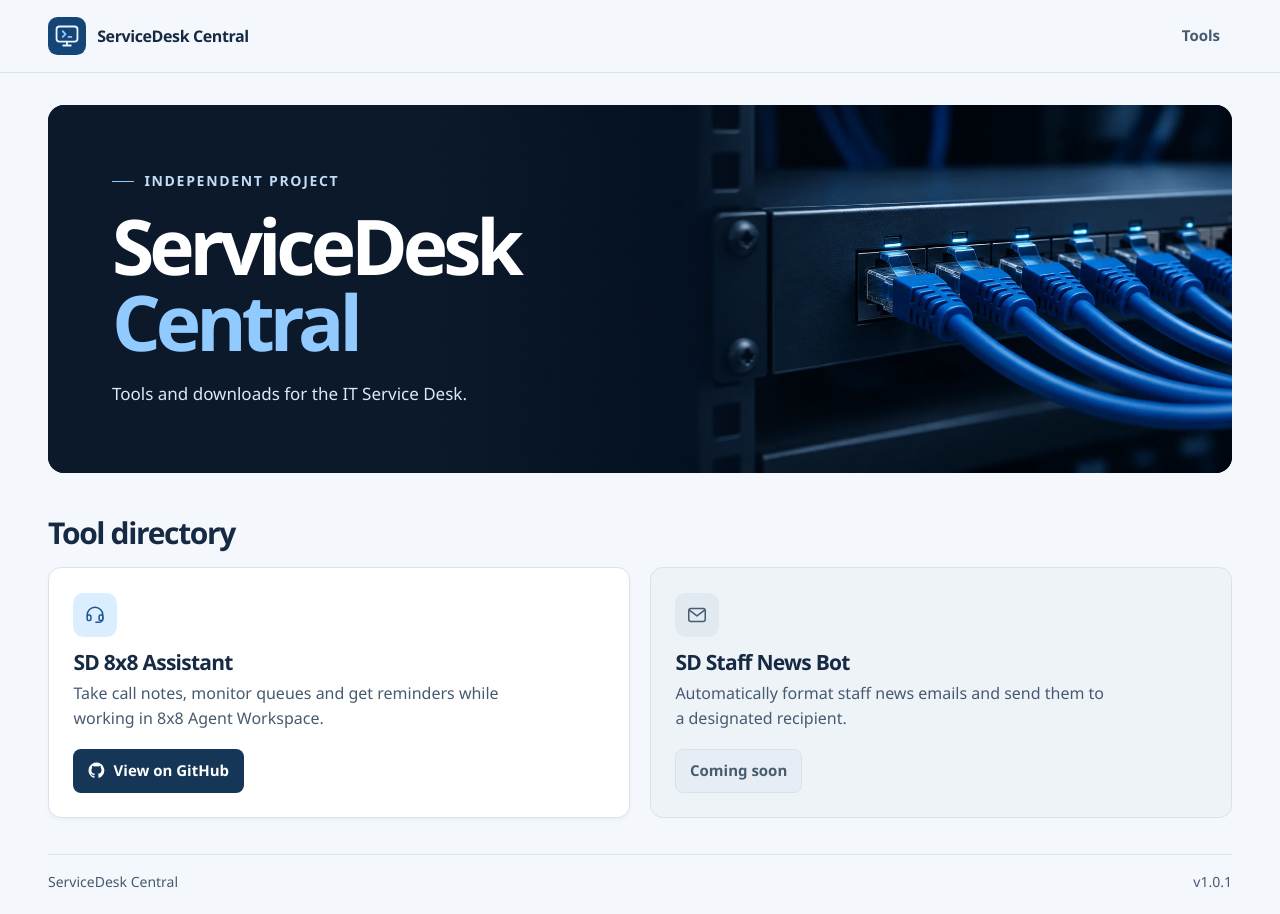
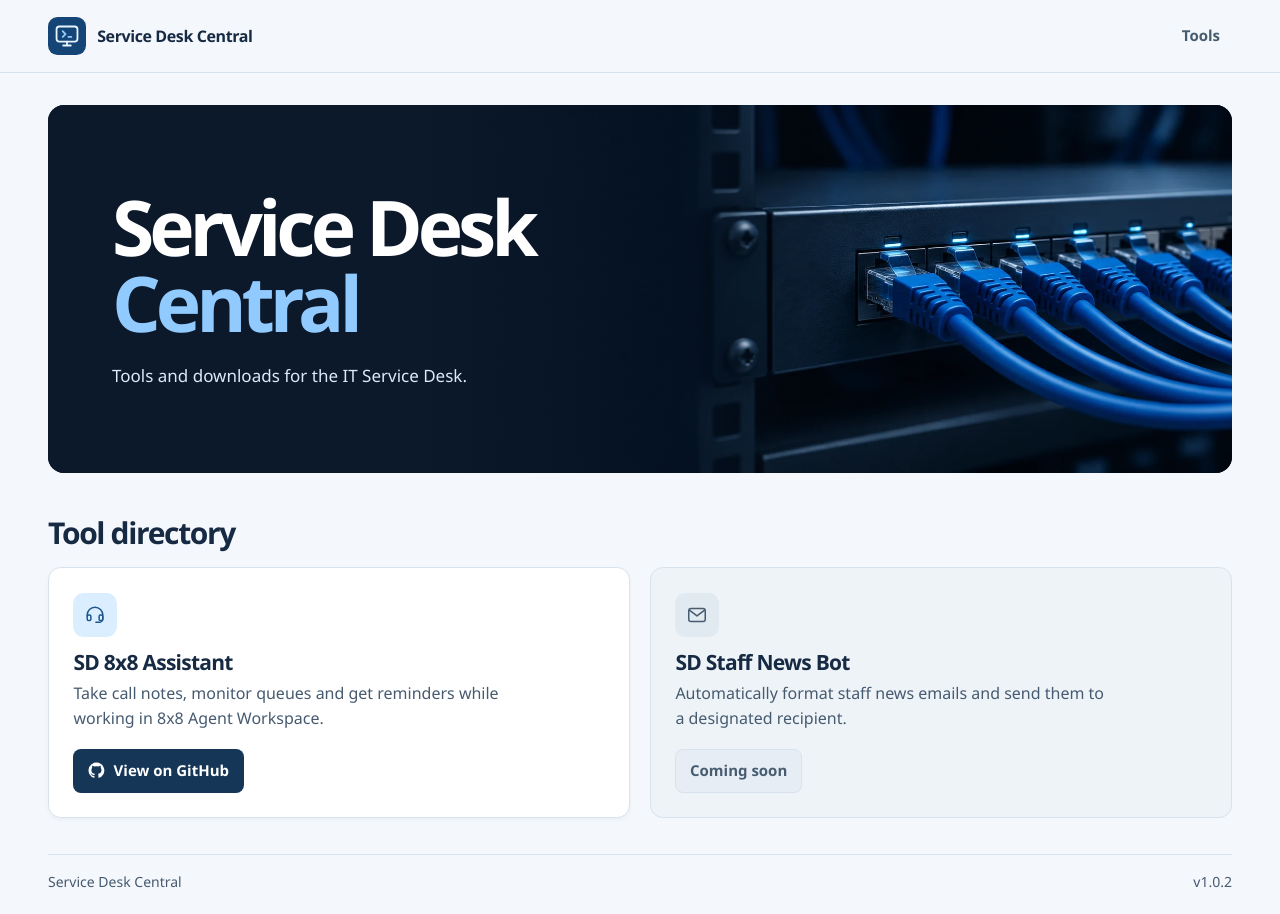
Before and after one commit to JModify/bond-service-desk-central, a plain HTML site: page index.html in a window 1280 px wide. Drawn offline with Linux system fonts and the light colour scheme.

Commit message:
Release Service Desk Central v1.0.2

```diff
--- a/index.html
+++ b/index.html
@@ -4,7 +4,7 @@
   <meta charset="utf-8">
   <meta name="viewport" content="width=device-width, initial-scale=1">
   <meta name="description" content="An independent toolkit for IT service desk work.">
-  <title>ServiceDesk Central</title>
+  <title>Service Desk Central</title>
   <link rel="icon" type="image/svg+xml" href="service-desk-mark.svg">
   <link rel="stylesheet" href="styles.css">
 </head>
@@ -15,7 +15,7 @@
     <div class="shell header-inner">
       <div class="wordmark">
         <img class="brand-mark" src="service-desk-mark.svg" alt="" width="38" height="38">
-        <span>ServiceDesk Central</span>
+        <span>Service Desk Central</span>
       </div>
       <nav aria-label="Main">
         <a class="nav-link" href="#tools">Tools</a>
@@ -27,8 +27,7 @@
     <section class="hero" aria-labelledby="site-title">
       <img class="hero-image" src="network-switch.webp" alt="" width="2172" height="724">
       <div class="hero-copy">
-        <p class="eyebrow">Independent project</p>
-        <h1 id="site-title">ServiceDesk <span>Central</span></h1>
+        <h1 id="site-title">Service Desk <span>Central</span></h1>
         <p class="hero-description">Tools and downloads for the IT Service Desk.</p>
       </div>
     </section>
@@ -70,8 +69,8 @@
   </main>
 
   <footer class="shell site-footer">
-    <span>ServiceDesk Central</span>
-    <span>v1.0.1</span>
+    <span>Service Desk Central</span>
+    <span>v1.0.2</span>
   </footer>
 </body>
 </html>
--- a/styles.css
+++ b/styles.css
@@ -134,25 +134,6 @@ a {
 
 .hero-copy {
   max-width: 32rem;
-}
-
-.eyebrow {
-  display: flex;
-  align-items: center;
-  gap: 0.65rem;
-  margin: 0 0 1rem;
-  color: #c2dcf5;
-  font-size: 0.875rem;
-  font-weight: 650;
-  letter-spacing: 0.12em;
-  text-transform: uppercase;
-}
-
-.eyebrow::before {
-  width: 1.375rem;
-  height: 1px;
-  background: var(--sky);
-  content: "";
 }
 
 .hero h1 {
```
Also changed, not shown: 1 other file.
